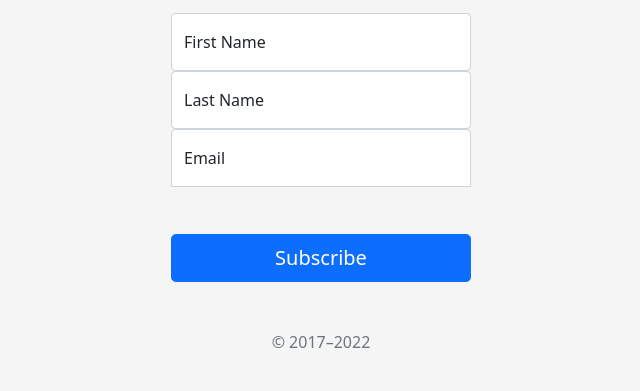
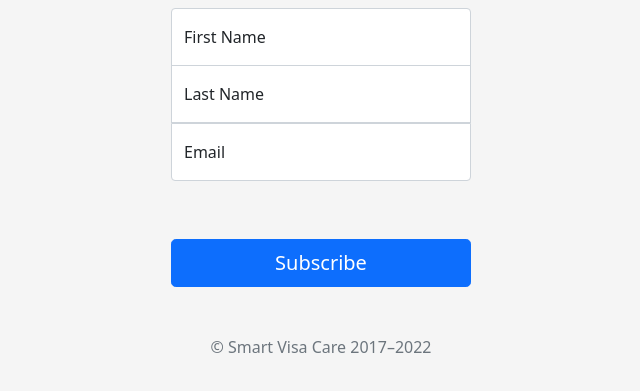
Before and after one commit to mitul88/node-newsletter-signup, a website: page signup.html in a window 1280 px wide. Shown: the part 291-682 px from the top of the page, without its empty margins (319-959 px from the left). Drawn offline with nearby package versions, Linux system fonts and the light colour scheme.

Commit message:
fixed border radius of the inputs

```diff
--- a/signup.html
+++ b/signup.html
@@ -51,19 +51,19 @@
     <h1 class="h3 mb-3 fw-normal">Sign up to my Newsletter</h1>
 
     <div class="form-floating">
-      <input type="text" class="form-control" placeholder="First name" required>
+      <input type="text" class="form-control top" placeholder="First name" required>
       <label for="floatingInput">First Name</label>
     </div>
     <div class="form-floating">
-      <input type="text" class="form-control" id="floatingPassword" placeholder="Last Name">
+      <input type="text" class="form-control middle" id="floatingPassword" placeholder="Last Name">
       <label for="floatingPassword">Last Name</label>
     </div>
     <div class="form-floating">
-      <input type="email" class="form-control" id="floatingEmail" placeholder="Email">
+      <input type="email" class="form-control bottom" id="floatingEmail" placeholder="Email">
       <label for="floatingEmail">Email</label>
     </div>
     <button class="w-100 mt-5 btn btn-lg btn-primary" type="submit">Subscribe</button>
-    <p class="mt-5 mb-3 text-muted">&copy; 2017–2022</p>
+    <p class="mt-5 mb-3 text-muted">&copy; Smart Visa Care 2017–2022</p>
   </form>
 </main>
 <script src="https://cdn.jsdelivr.net/npm/bootstrap@5.1.3/dist/js/bootstrap.bundle.min.js" integrity="sha384-ka7Sk0Gln4gmtz2MlQnikT1wXgYsOg+OMhuP+IlRH9sENBO0LRn5q+8nbTov4+1p" crossorigin="anonymous"></script>
--- a/styles.css
+++ b/styles.css
@@ -18,21 +18,21 @@ body {
   margin: auto;
 }
 
-.form-signin .checkbox {
-  font-weight: 400;
-}
-
 .form-signin .form-floating:focus-within {
   z-index: 2;
 }
 
-.form-signin input[type="email"] {
+.top {
   margin-bottom: -1px;
   border-bottom-right-radius: 0;
   border-bottom-left-radius: 0;
 }
 
-.form-signin input[type="password"] {
+.middle {
+  border-radius: 0;
+}
+
+.bottom {
   margin-bottom: 10px;
   border-top-left-radius: 0;
   border-top-right-radius: 0;
```
